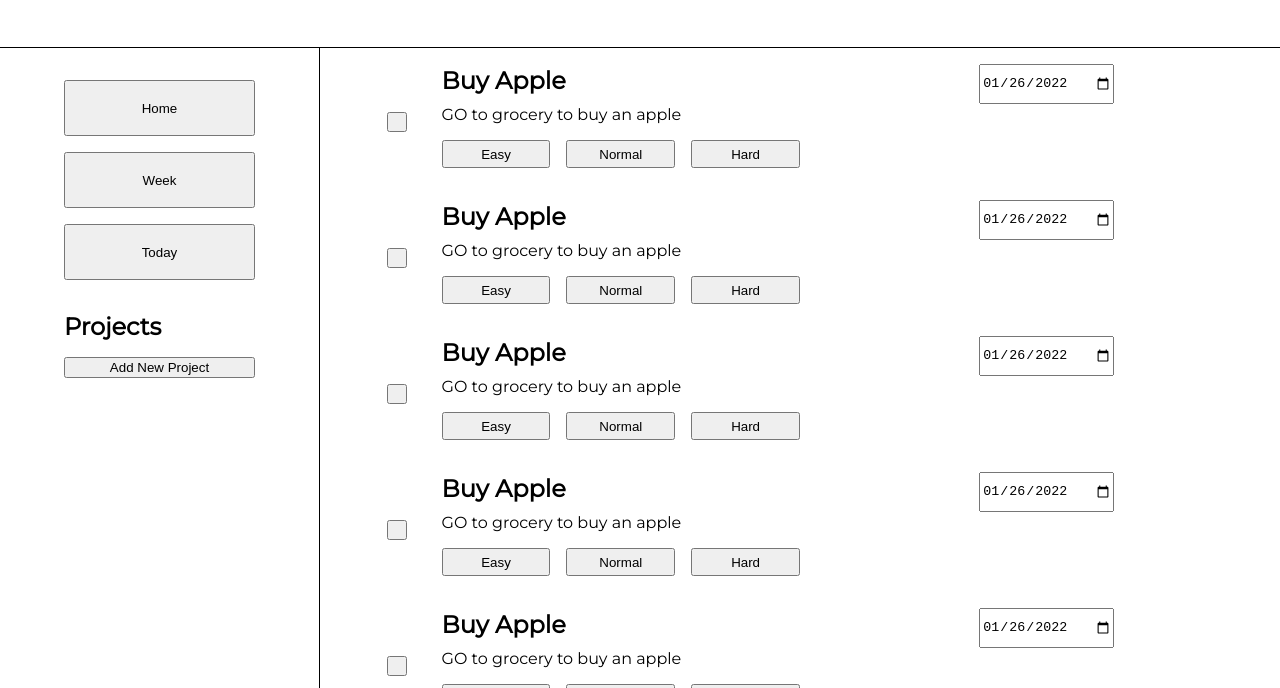
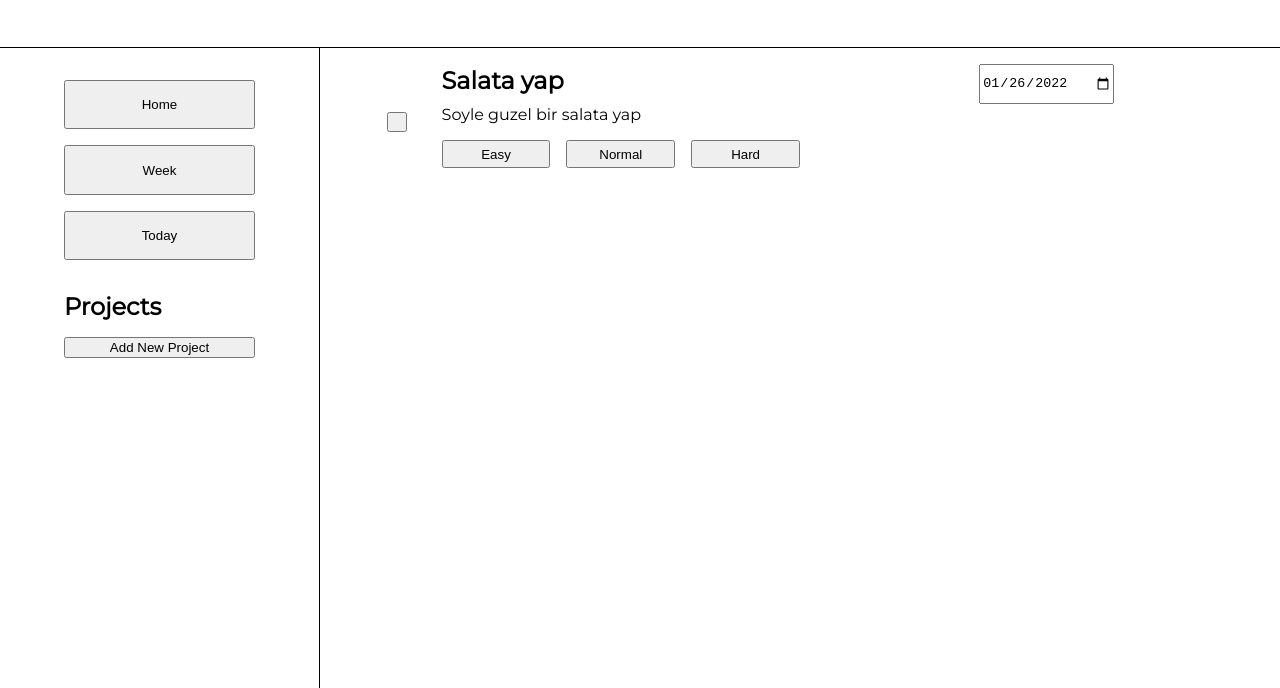
Before and after one commit to fatih-h/Todo-list, a website built with webpack: page dist/index.html in a window 1280 px wide. Shown: the part 112-800 px from the top of the page. Built offline with nearby package versions, Linux system fonts and the light colour scheme.

Commit message:
Logical building process for main

```diff
--- a/src/index.js
+++ b/src/index.js
@@ -1,11 +1,11 @@
 import './styles/style.css';
 import header from './header';
 import sidebar from './sidebar';
-import main from './main';
+import doItem from './main';
 
 
 document.getElementById('content');
 
 content.appendChild(header());
 content.appendChild(sidebar());
-content.appendChild(main());
+content.appendChild(doItem());
--- a/src/main.js
+++ b/src/main.js
@@ -1,83 +1,15 @@
 import './styles/main.css';
-import { format } from 'date-fns';
-import todo from './todo';
+import makeTodo from './makeTodo';
+import sidebar from './sidebar';
 
-function main() {
+function doItem() {
     let main = document.createElement('div');
     main.classList.add('main-box');
 
-    let makeTodo = function(){
-        let box = document.createElement('div');
-        let title = document.createElement('h2');
-        let description = document.createElement('p');
-        let dueDate = document.createElement('input');
-        let priority = document.createElement('div');
-        let green = document.createElement('button');
-        let yellow = document.createElement('button');
-        let red = document.createElement('button');
-        let check = document.createElement('button');
-
-        dueDate.setAttribute('type', 'date');
-        dueDate.value = format(new Date(), 'y-MM-dd');
-        dueDate.setAttribute('min', format(new Date(), 'y-MM-dd'));
-        green.setAttribute('type', 'button');
-        yellow.setAttribute('type', 'button');
-        red.setAttribute('type', 'button');
-        check.setAttribute('type', 'button');
-
-        green.textContent = "Easy";
-        yellow.textContent = "Normal";
-        red.textContent = "Hard";
-
-        box.classList.add('main-todo');
-        title.classList.add('main-todo-title');
-        description.classList.add('main-todo-description');
-        dueDate.classList.add('main-todo-dueDate');
-        priority.classList.add('main-todo-priority');
-        green.classList.add('green');
-        yellow.classList.add('yellow');
-        red.classList.add('red');
-        check.classList.add('main-todo-check');
-
-        let task = new todo('Buy Apple', 'GO to grocery to buy an apple', format(new Date(), 'dd-MM-y'));
-
-        title.textContent = task.title;
-        description.textContent = task.description;
-
-        green.addEventListener('click', event => {
-            task.changePriority(event.target.textContent);
-        });
-
-        yellow.addEventListener('click', event => {
-            task.changePriority(event.target.textContent);
-        });
-
-        red.addEventListener('click', event => {
-            task.changePriority(event.target.textContent);
-        });
-
-        main.appendChild(box);
-        box.appendChild(title);
-        box.appendChild(description);
-        box.appendChild(dueDate);
-        box.appendChild(priority);
-        priority.appendChild(green);
-        priority.appendChild(yellow);
-        priority.appendChild(red);
-        box.appendChild(check);
-    }
-    makeTodo();
-    makeTodo();
-    makeTodo();
-    makeTodo();
-    makeTodo();
-    makeTodo();
-    makeTodo();
-    makeTodo();
-    makeTodo();
+    main.appendChild(makeTodo('Salata yap', 'Soyle guzel bir salata yap'));
 
 
     return main;
 }
 
-export default main;
+export default doItem;
--- /dev/null
+++ b/src/makeTodo.js
@@ -0,0 +1,78 @@
+import todo from './todo';
+import { format } from 'date-fns';
+
+
+function makeTodo(tit, desc) {
+    let box = document.createElement('div');
+    let title = document.createElement('h2');
+    let description = document.createElement('p');
+    let dueDate = document.createElement('input');
+    let priority = document.createElement('div');
+    let green = document.createElement('button');
+    let yellow = document.createElement('button');
+    let red = document.createElement('button');
+    let check = document.createElement('button');
+
+    dueDate.setAttribute('type', 'date');
+    dueDate.value = format(new Date(), 'y-MM-dd');
+    dueDate.setAttribute('min', format(new Date(), 'y-MM-dd'));
+    green.setAttribute('type', 'button');
+    yellow.setAttribute('type', 'button');
+    red.setAttribute('type', 'button');
+    check.setAttribute('type', 'button');
+
+    green.textContent = "Easy";
+    yellow.textContent = "Normal";
+    red.textContent = "Hard";
+
+    box.classList.add('main-todo');
+    title.classList.add('main-todo-title');
+    description.classList.add('main-todo-description');
+    dueDate.classList.add('main-todo-dueDate');
+    priority.classList.add('main-todo-priority');
+    green.classList.add('green');
+    yellow.classList.add('yellow');
+    red.classList.add('red');
+    check.classList.add('main-todo-check');
+
+    let task = new todo(tit, desc, format(new Date(), 'dd-MM-y'));
+
+    title.textContent = task.title;
+    description.textContent = task.description;
+
+    dueDate.addEventListener('change', event => {
+        task.changeDate(event.target.value);
+    });
+
+    green.addEventListener('click', event => {
+        task.changePriority(event.target.textContent);
+
+    });
+
+    yellow.addEventListener('click', event => {
+        task.changePriority(event.target.textContent);
+
+    });
+
+    red.addEventListener('click', event => {
+        task.changePriority(event.target.textContent);
+
+    });
+
+    check.addEventListener('dblclick', event => {
+        box.remove();
+    })
+
+    box.appendChild(title);
+    box.appendChild(description);
+    box.appendChild(dueDate);
+    box.appendChild(priority);
+    priority.appendChild(green);
+    priority.appendChild(yellow);
+    priority.appendChild(red);
+    box.appendChild(check);
+
+    return box;
+}
+
+export default makeTodo;
--- a/src/sidebar.js
+++ b/src/sidebar.js
@@ -1,5 +1,6 @@
 import './styles/sidebar.css';
-// import todo from './todo';
+import makeTodo from './makeTodo';
+import { EvalSourceMapDevToolPlugin } from 'webpack';
 
 function sidebar() {
     let main = document.createElement('div');
@@ -32,6 +33,7 @@ function sidebar() {
     heading.textContent = 'Projects';
     add.textContent = 'Add New Project';
 
+
     main.appendChild(navbar);
     main.appendChild(project);
     navbar.appendChild(home);
--- a/src/styles/sidebar.css
+++ b/src/styles/sidebar.css
@@ -4,12 +4,12 @@
     flex-direction: column;
     padding: 2em 4em 2em 4em;
     gap: 2em;
-    border-right:1px solid black;
+    border-right: 1px solid black;
 
 }
 
 .side-button {
-    height:200px;
+    height: 200px;
     display: flex;
     flex-direction: column;
     gap: 1em;
--- a/src/todo.js
+++ b/src/todo.js
@@ -8,6 +8,9 @@ class todo {
     changePriority(value) {
         this.priority = value;
     }
+    changeDate(value){
+        this.dueDate = value;
+    }
 
 };
 export default todo;
--- a/webpack.config.js
+++ b/webpack.config.js
@@ -1,7 +1,7 @@
 const path = require('path');
 
 module.exports = {
-    mode: 'production',
+    mode: 'development',
     entry: './src/index.js',
     output: {
         filename: 'main.js',
```
Also changed, not shown: dist/main.js.
